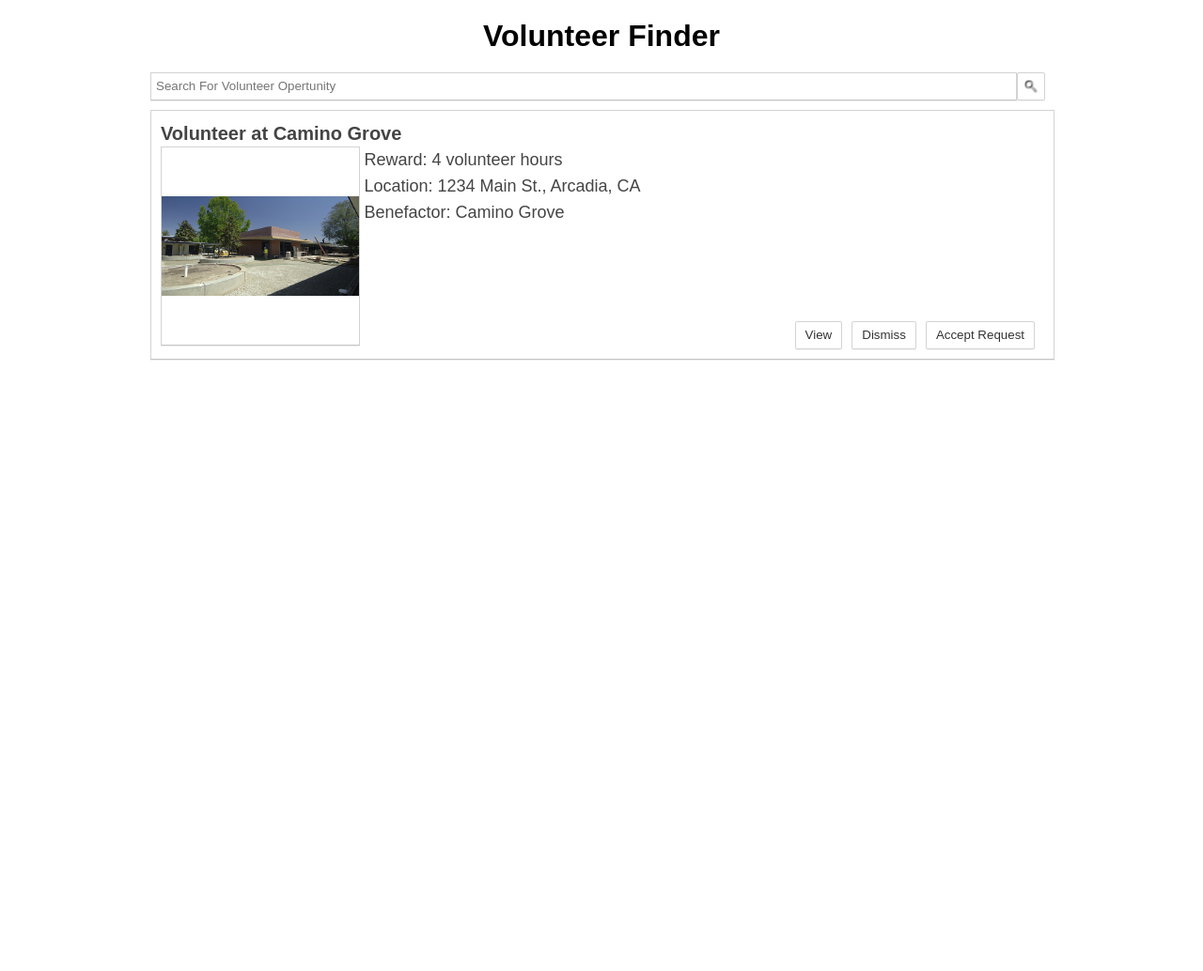
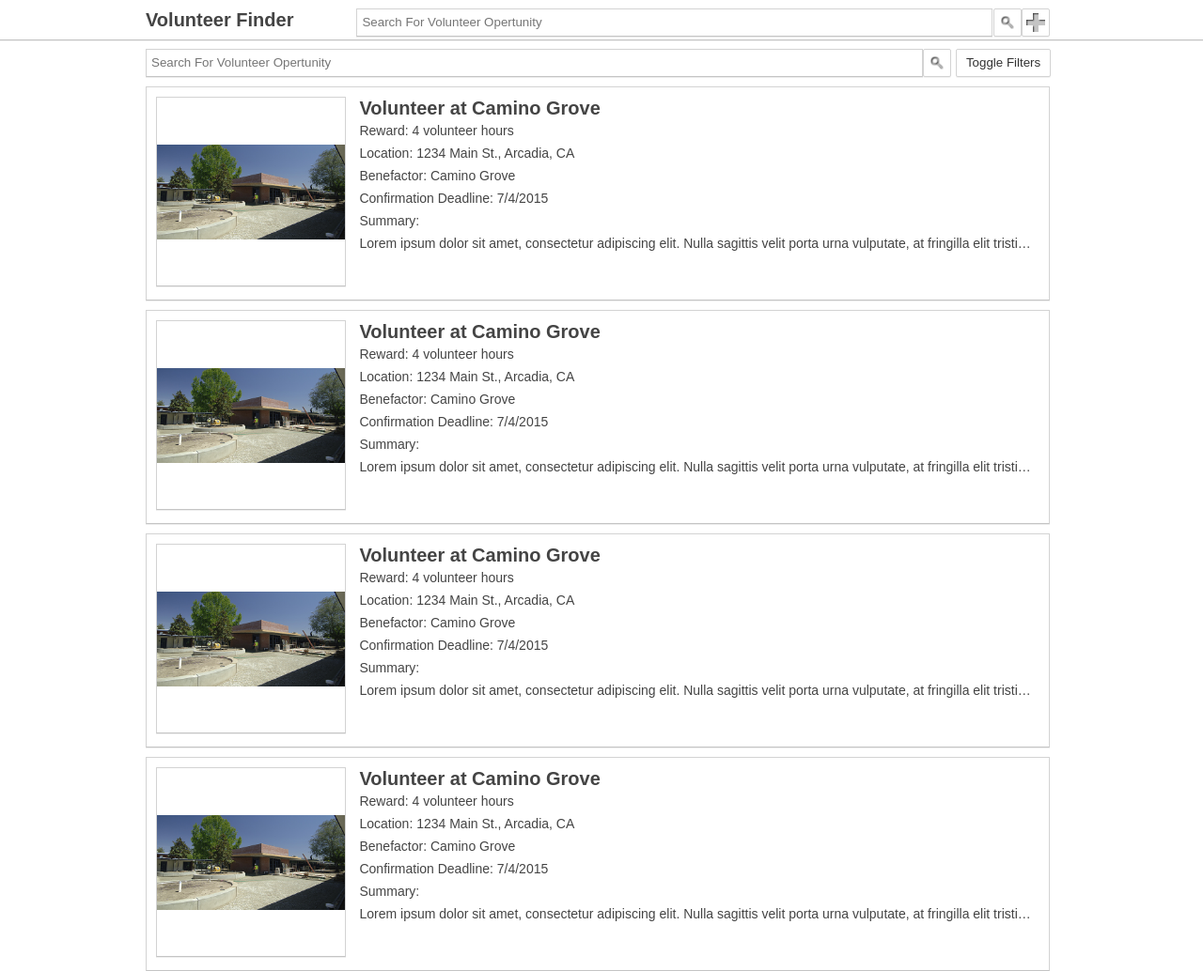
Before and after one commit to arcadia-high-coding-group/ahsweb, a PHP site: page / in a window 1280 px wide. Shown: the whole page at 94% size. Before the commit the page ends 384 px from the top, so only its background shows below. Run offline with PHP 8.4, Linux system fonts and the light colour scheme.

Commit message:
moved .css files to /css; modified header.php, index.php; created scripts/index.js

```diff
--- a/form_elements.css
+++ b/css/form_elements.css
@@ -1,8 +1,8 @@
 /* IDS */
 
-#big-search
+#big-search, #big-search-top
 {
-	width: 915px;
+	width: 820px;
 	outline: 0;
 	padding: 0;
 	margin: 0;
@@ -19,7 +19,12 @@
 	padding-left: 5px;
 }
 
-#big-search-btn
+#big-search-top
+{
+	width: 670px;
+}
+
+.big-search-btn, .plus-btn
 {
 	width: 30px;
 	display: inline-block;
@@ -41,7 +46,12 @@
 	background-repeat: no-repeat;
 	background-position: center;
 	background-color: #fff;
-	background-image: url("images/search-btn.png");
+	background-image: url("../images/search-btn.png");
+}
+
+.plus-btn
+{
+	background-image: url("../images/plus-btn.png");
 }
 
 /* CLASSES */
@@ -70,3 +80,10 @@
 	padding-right: 10px;
 	margin-right: 10px;
 }
+
+
+
+.btn:hover, .big-search-btn:hover, .plus-btn:hover
+{
+	background-color: #eee;
+}
--- a/main.css
+++ b/css/main.css
@@ -11,26 +11,49 @@ html,body,div,span,h1,h2,h3,h4,h5,h6,p,blockquote,a,em,img,strike,strong,sub,sup
 
 /* IDS */
 
-#wrapper
-{
-	width: 960px;
-	margin-left:auto;
-	margin-right:auto;
-}
-
 #header
 {
 	text-align: center;
 	width: 100%;
 }
 
+#header_bar
+{
+	position:fixed;
+	width: 100%;
+	top:0px;
+	background-color: #FFF;
+	z-index: 2;
+	border-bottom: 1px solid #c4c4c4;
+	box-shadow: 0 1px 0 rgba(0,0,0,0.07);
+	color: #444;
+	height: 42px;
+	text-align:center;
+}
+
 #logo
 {
-	padding-top: 20px;
-	padding-bottom: 20px;
+	line-height: 42px;
+	font-size: 20px;
+	display: inline-block;
+	width: 220px;
+}
+
+#filters
+{
+
 }
 
 /* CLASSES */
+
+.wrapper
+{
+	padding-left: 10px;
+	width: 980px;
+	margin-left:auto;
+	margin-right:auto;
+	text-align: left;
+}
 
 .job-div
 {
@@ -50,20 +73,30 @@ html,body,div,span,h1,h2,h3,h4,h5,h6,p,blockquote,a,em,img,strike,strong,sub,sup
 	float: float;
 }
 
-.job-text-div, .job-title-div, .job-buttons-div
+.job-text-div, .job-title-div, .job-buttons-div, .job-inner-text-div
 {
 	display: inline-block;
 	vertical-align: top;
-	line-height: 28px;
-	font-size: 18px;
+	line-height: 24px;
+	font-size: 14px;
 	float: float;
+}
+
+.job-text-div
+{
+	padding-left: 10px;
+}
+
+.job-inner-text-div
+{
+	width: 720px;
 }
 
 .job-title-div
 {
-	width: 100%;
 	font-weight: bold;
 	font-size: 20px;
+	display: block;
 }
 
 .job-buttons-div
@@ -72,6 +105,8 @@ html,body,div,span,h1,h2,h3,h4,h5,h6,p,blockquote,a,em,img,strike,strong,sub,sup
 	position: absolute;
 	bottom: 10px;
 	right: 10px;
+	opacity: 0;
+	transition: 0.25s;
 }
 
 .job-image-thumbnail
@@ -88,8 +123,19 @@ html,body,div,span,h1,h2,h3,h4,h5,h6,p,blockquote,a,em,img,strike,strong,sub,sup
 	border-right: 1px solid #d3d3d3;
 	border-top: 1px solid #d3d3d3;
 	box-shadow: 0 1px 0 rgba(0,0,0,0.07);
-	padding: 5px;
-	/*CaminoGroveElementary.jpg*/
+}
+
+.job-div:hover .job-buttons-div
+{
+	opacity: 1;
+	transition: 0.25s;
+}
+
+.elipsis
+{
+	white-space: nowrap;
+    overflow: hidden;
+    text-overflow: ellipsis;
 }
 
 .center
--- a/header.php
+++ b/header.php
@@ -10,8 +10,8 @@
 	<link rel="shortcut icon" href="images/logo-tiny.ico" />
 
 	<!-- CSS Link -->
-	<link rel="stylesheet" type="text/css" media="all" href="main.css" />
-	<link rel="stylesheet" type="text/css" media="all" href="form_elements.css" />
+	<link rel="stylesheet" type="text/css" media="all" href="css/main.css" />
+	<link rel="stylesheet" type="text/css" media="all" href="css/form_elements.css" />
 
 	<!-- Description -->
 	<meta name="description" content="Find volunteer opertunities easily." />
@@ -35,6 +35,13 @@
 
 <body>
 
-<div id="header">
-	<h1 id="logo">Volunteer Finder</h1>
+<div id="header_bar">
+	<div class="wrapper">
+		<h1 id="logo">Volunteer Finder</h1>
+		<input id="big-search-top" type='text' placeholder='Search For Volunteer Opertunity' />
+		<button class="big-search-btn" title="Search">&nbsp;</button>
+		<button class="plus-btn" title="Create New Job">&nbsp;</button>
+	</div>
 </div>
+
+<div style='margin-bottom: 52px;'></div>
--- a/index.php
+++ b/index.php
@@ -1,27 +1,111 @@
 <?php include('header.php');?>
 
-<div id="wrapper">
+<div class="wrapper">
 
 	<input id="big-search" type='text' placeholder='Search For Volunteer Opertunity' />
-	<button id="big-search-btn">&nbsp;</button>
+	<button class="big-search-btn">&nbsp;</button>
+	<button class="btn" title="Toggle Filters On and Off" onclick="toggle_filters();">Toggle Filters</button>
+
+	<div id="filters" class="job-div col6" style="display: none;">
+	Filters:
+	</div>
 
 	<div class="job-div col6">
-		<div class="job-title-div">Volunteer at Camino Grove</div>
+
 		<div class='clear'></div>
 		<div class="job-image-thumbnail" style='background-image: url("uploads/CaminoGroveElementary.jpg")'></div>
 		<div class="job-text-div">
+
+			<div class="job-inner-text-div">
+			<div class="job-title-div elipsis">Volunteer at Camino Grove</div>
 			Reward: 4 volunteer hours<br />
 			Location: 1234 Main St., Arcadia, CA<br />
-			Benefactor: Camino Grove
+			Benefactor: Camino Grove<br />
+			Confirmation Deadline: 7/4/2015<br />
+			Summary:<br />
+			<div class="elipsis">Lorem ipsum dolor sit amet, consectetur adipiscing elit. Nulla sagittis velit porta urna vulputate, at fringilla elit tristique.</div>
+			</div>
 			<div class="job-buttons-div">
 				<button class="btn">View</button><button class="btn">Dismiss</button><button class="btn">Accept Request</button>
 			</div>
 		</div>
 
+		<div class='clear'></div>
+	</div>
+
+	<div class="job-div col6">
+
+		<div class='clear'></div>
+		<div class="job-image-thumbnail" style='background-image: url("uploads/CaminoGroveElementary.jpg")'></div>
+		<div class="job-text-div">
+
+			<div class="job-inner-text-div">
+			<div class="job-title-div elipsis">Volunteer at Camino Grove</div>
+			Reward: 4 volunteer hours<br />
+			Location: 1234 Main St., Arcadia, CA<br />
+			Benefactor: Camino Grove<br />
+			Confirmation Deadline: 7/4/2015<br />
+			Summary:<br />
+			<div class="elipsis">Lorem ipsum dolor sit amet, consectetur adipiscing elit. Nulla sagittis velit porta urna vulputate, at fringilla elit tristique.</div>
+			</div>
+			<div class="job-buttons-div">
+				<button class="btn">View</button><button class="btn">Dismiss</button><button class="btn">Accept Request</button>
+			</div>
+		</div>
 
 		<div class='clear'></div>
 	</div>
 
+	<div class="job-div col6">
+
+		<div class='clear'></div>
+		<div class="job-image-thumbnail" style='background-image: url("uploads/CaminoGroveElementary.jpg")'></div>
+		<div class="job-text-div">
+
+			<div class="job-inner-text-div">
+			<div class="job-title-div elipsis">Volunteer at Camino Grove</div>
+			Reward: 4 volunteer hours<br />
+			Location: 1234 Main St., Arcadia, CA<br />
+			Benefactor: Camino Grove<br />
+			Confirmation Deadline: 7/4/2015<br />
+			Summary:<br />
+			<div class="elipsis">Lorem ipsum dolor sit amet, consectetur adipiscing elit. Nulla sagittis velit porta urna vulputate, at fringilla elit tristique.</div>
+			</div>
+			<div class="job-buttons-div">
+				<button class="btn">View</button><button class="btn">Dismiss</button><button class="btn">Accept Request</button>
+			</div>
+		</div>
+
+		<div class='clear'></div>
+	</div>
+
+	<div class="job-div col6">
+
+		<div class='clear'></div>
+		<div class="job-image-thumbnail" style='background-image: url("uploads/CaminoGroveElementary.jpg")'></div>
+		<div class="job-text-div">
+
+			<div class="job-inner-text-div">
+			<div class="job-title-div elipsis">Volunteer at Camino Grove</div>
+			Reward: 4 volunteer hours<br />
+			Location: 1234 Main St., Arcadia, CA<br />
+			Benefactor: Camino Grove<br />
+			Confirmation Deadline: 7/4/2015<br />
+			Summary:<br />
+			<div class="elipsis">Lorem ipsum dolor sit amet, consectetur adipiscing elit. Nulla sagittis velit porta urna vulputate, at fringilla elit tristique.</div>
+			</div>
+			<div class="job-buttons-div">
+				<button class="btn">View</button><button class="btn">Dismiss</button><button class="btn">Accept Request</button>
+			</div>
+		</div>
+
+		<div class='clear'></div>
+	</div>
+
+	<div class='clear'></div>
+
 </div>
 
+<script src="scripts/index.js" ></script>
+
 <?php include('footer.php');?>
--- /dev/null
+++ b/scripts/index.js
@@ -0,0 +1,4 @@
+function toggle_filters()
+{
+	$("#filters").toggle(100);
+}
```
Also changed, not shown: images/plus-btn.png (added), images/search-btn.png.
